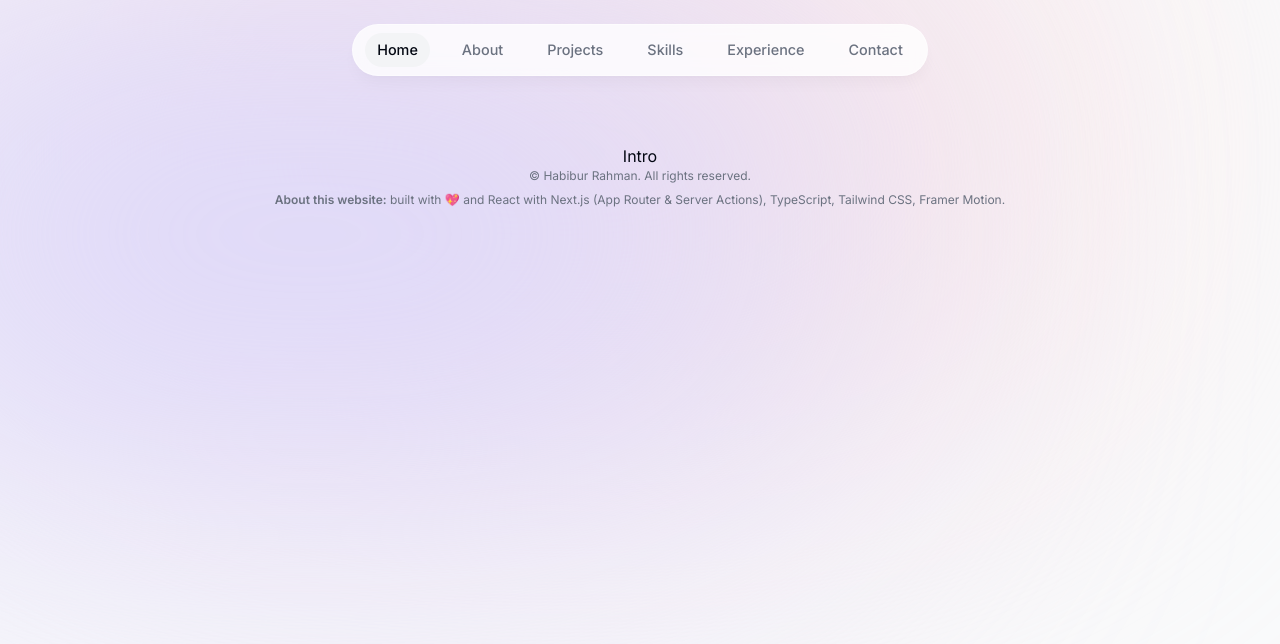
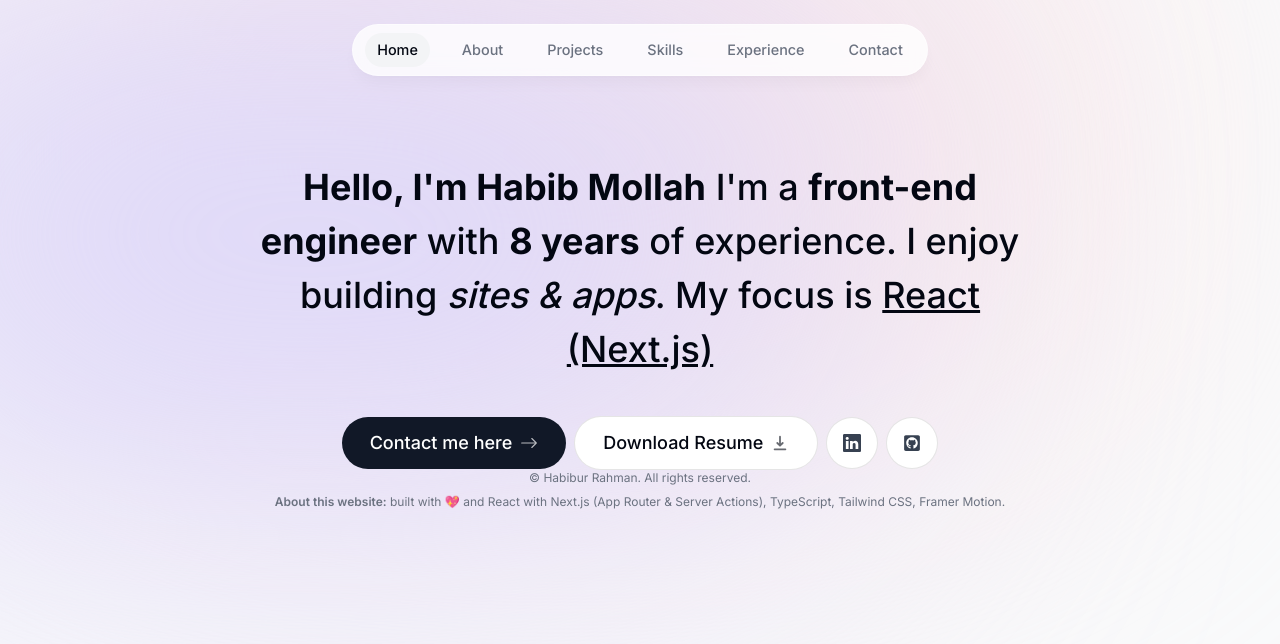
Before and after one commit to habibium/habibmollah-v2, a Next.js app: page / in a window 1280 px wide. Shown: the top 644 px of the page. Built offline with nearby package versions, Linux system fonts and the light colour scheme.

Commit message:
finish intro

```diff
--- a/components/Intro.tsx
+++ b/components/Intro.tsx
@@ -1,3 +1,84 @@
+"use client";
+
+import { useActiveSectionContext } from "@/contexts/active-session-context";
+import useSectionInView from "@/lib/hooks";
+import { motion } from "framer-motion";
+import Link from "next/link";
+import { BsArrowRight, BsLinkedin } from "react-icons/bs";
+import { HiDownload } from "react-icons/hi";
+import { FaGithubSquare } from "react-icons/fa";
+
 export default function Intro() {
-  return <div>Intro</div>;
+  const { ref } = useSectionInView("Home", 0.5);
+  const { setActiveSection, setTimeOfLastClick } = useActiveSectionContext();
+  return (
+    <section
+      ref={ref}
+      id="home"
+      className="mb-28 max-w-[50rem] scroll-mt-[100rem] text-center sm:mb-0"
+    >
+      <motion.h1
+        className="mb-10 mt-4 px-4 text-2xl font-medium !leading-[1.5] sm:text-4xl"
+        initial={{ opacity: 0, y: 100 }}
+        animate={{ opacity: 1, y: 0 }}
+      >
+        <span className="font-bold">Hello, I'm Habib Mollah</span> I'm a{" "}
+        <span className="font-bold">front-end engineer</span> with{" "}
+        <span className="font-bold">8 years</span> of experience. I enjoy
+        building <span className="italic">sites & apps</span>. My focus is{" "}
+        <span className="underline">React (Next.js)</span>
+      </motion.h1>
+      <motion.div
+        className="flex flex-col items-center justify-center gap-2 px-4 text-lg font-medium sm:flex-row"
+        initial={{
+          opacity: 0,
+          y: 100,
+        }}
+        animate={{
+          opacity: 1,
+          y: 0,
+        }}
+        transition={{
+          delay: 0.1,
+        }}
+      >
+        <Link
+          href="#contact"
+          className="group flex items-center gap-2 rounded-full bg-gray-900 px-7 py-3 text-white outline-none duration-300 hover:scale-110 focus:scale-110 active:scale-105"
+          onClick={() => {
+            setActiveSection("Contact");
+            setTimeOfLastClick(Date.now());
+          }}
+        >
+          Contact me here{" "}
+          <BsArrowRight className="opacity-70 transition group-hover:translate-x-1" />
+        </Link>
+
+        <a
+          className="borderBlack group flex cursor-pointer items-center gap-2 rounded-full bg-white px-7 py-3 outline-none duration-300 hover:scale-110 focus:scale-110 active:scale-105 dark:bg-white/10"
+          href="/resume-habib-mollah.pdf"
+          download
+        >
+          Download Resume{" "}
+          <HiDownload className="opacity-60 transition group-hover:translate-x-1" />
+        </a>
+
+        <a
+          className="borderBlack flex cursor-pointer items-center gap-2 rounded-full bg-white p-4 text-gray-700 duration-300 hover:scale-[1.15] hover:text-gray-950 focus:scale-[1.15] active:scale-105 dark:bg-white/10 dark:text-white/60"
+          href="https://linkedin.com"
+          target="_blank"
+        >
+          <BsLinkedin />
+        </a>
+
+        <a
+          href="https://github.com/habibmollah"
+          target="_blank"
+          className="borderBlack flex cursor-pointer items-center gap-2 rounded-full bg-white p-4 text-gray-700 duration-300 hover:scale-[1.15] hover:text-gray-950 focus:scale-[1.15] active:scale-105 dark:bg-white/10 dark:text-white/60"
+        >
+          <FaGithubSquare />
+        </a>
+      </motion.div>
+    </section>
+  );
 }
```
